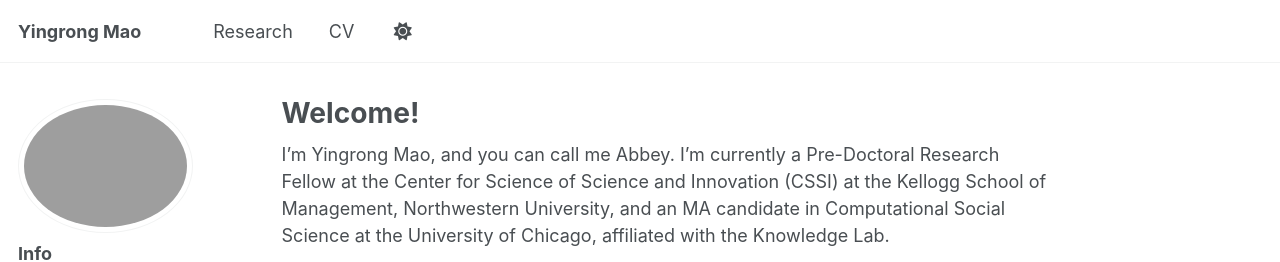
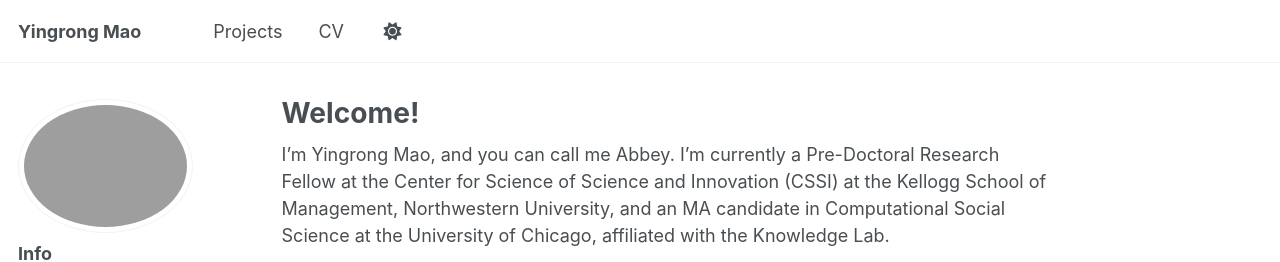
Before and after one commit to MaoYingrong/MaoYingrong.github.io, a Jekyll site: the page built from _pages/about.md, in a window 1280 px wide. Shown: the top 262 px of the page. Built offline with Jekyll 4.4.1, drawn with Linux system fonts in a browser that asks for light colours; a script that is not in the unit is left out.

Commit message:
Rename 'Research' to 'Projects' in navigation

```diff
--- a/_data/navigation.yml
+++ b/_data/navigation.yml
@@ -8,7 +8,7 @@
 #      Markdown formatted page while the second is generated using JSON.
 
 main:
-  - title: "Research"
+  - title: "Projects"
     url: /publications/
 
   # - title: "Talks"
```
